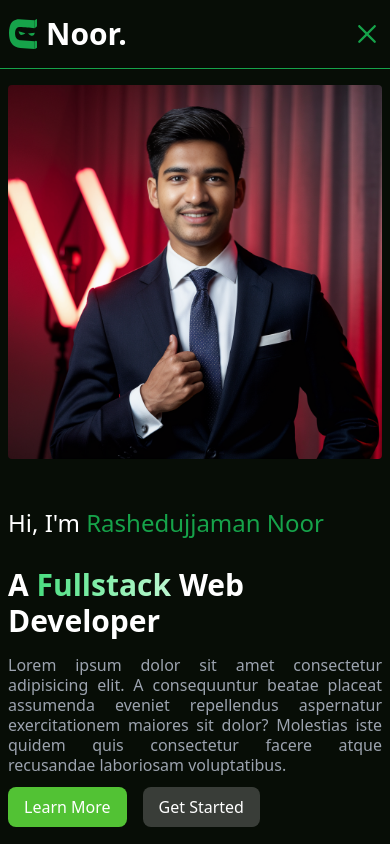
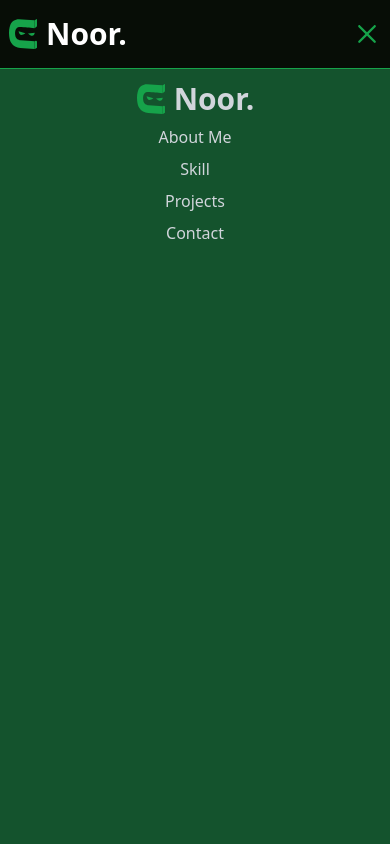
Before and after one commit to RashedujjamanNoor/portfolio, a React (Vite) app: page / in a window 390 px wide. Both pictures are taken after a click on the element 367 px from the left and 34 px from the top of the page. Shown: the top 844 px of the page. Built offline with nearby package versions, Linux system fonts and the light colour scheme.

Commit message:
navbar responsive in phone view and fix footer

```diff
--- a/src/App.css
+++ b/src/App.css
@@ -0,0 +1,10 @@
+::-webkit-scrollbar {
+  width: 15px;
+}
+
+::-webkit-scrollbar-track {
+  background: #d1e5ff;
+}
+
+::-webkit-scrollbar-thumb {
+}
--- a/src/components/About.jsx
+++ b/src/components/About.jsx
@@ -1,6 +1,6 @@
 const About = () => {
   return (
-    <div id="about" className="flex flex-col justify-center items-center mt-8">
+    <div id="about" className="flex flex-col justify-center items-center pt-20">
       <h1 className="font-bold text-2xl mb-3 text-transparent bg-clip-text bg-gradient-to-r from-green-400 via-green-300 to-green-200 md:text-3xl lg:text-4xl 2xl:text-5xl">
         About
       </h1>
--- a/src/components/Contact.jsx
+++ b/src/components/Contact.jsx
@@ -5,7 +5,7 @@ import { MdLocationPin } from "react-icons/md";
 
 const Contact = () => {
   return (
-    <div className="py-5 ">
+    <div id="contact" className="pt-20 ">
       <h1 className="font-bold text-center text-2xl mb-3  md:text-3xl lg:text-4xl 2xl:text-5xl">
         <span className="text-transparent bg-clip-text bg-gradient-to-r from-green-400 via-green-300 to-green-200">
           Contact
@@ -14,7 +14,7 @@ const Contact = () => {
       <hr className="border-green-600" />
 
       <div className="md:flex justify-between  ">
-        <div className=" flex flex-col justify-between items-center  w-full mr-4">
+        <div className=" flex flex-col justify-between items-center w-full mr-4">
           <div className="bg-green-950 flex flex-col justify-center items-center w-full my-4 py-5 px-4 font-medium gap-1 rounded-lg">
             <p className="flex flex-col justify-center items-center text-gray-300">
               <span>
--- a/src/components/Footer.jsx
+++ b/src/components/Footer.jsx
@@ -1,4 +1,3 @@
-import React from "react";
 import { SiCodingninjas } from "react-icons/si";
 import { FaFacebookF } from "react-icons/fa6";
 import { FaLinkedinIn } from "react-icons/fa6";
@@ -6,8 +5,8 @@ import { FaGithub } from "react-icons/fa";
 
 const Footer = () => {
   return (
-    <div>
-      <div>
+    <div className="bg-green-950 p-7 rounded-t-lg mt-8">
+      <div className="flex flex-col  items-center gap-6 sm:grid grid-cols-2 justify-center justify-items-center">
         <div>
           <div className="flex justify-center items-center gap-2">
             <SiCodingninjas className="text-3xl  text-green-600" />
@@ -18,25 +17,56 @@ const Footer = () => {
               className="bg-white/10 p-3 rounded-full hover:text-green-400 hover:scale-105 transition-all duration-300"
               href="https://www.facebook.com/"
             >
-              <FaFacebookF />
+              <FaFacebookF className="text-xl" />
             </a>
             <a
               className="bg-white/10 p-3 rounded-full hover:text-green-400 hover:scale-105 transition-all duration-300"
               href="https://www.linkedin.com/"
             >
-              <FaLinkedinIn />
+              <FaLinkedinIn className="text-xl" />
             </a>
             <a
               className="bg-white/10 p-3 rounded-full hover:text-green-400 hover:scale-105 transition-all duration-300"
               href="#"
             >
-              <FaGithub />
+              <FaGithub className="text-xl" />
             </a>
           </div>
         </div>
-        <div></div>
-        <div></div>
-        <div></div>
+        <div>
+          <h1 className="text-xl text-gray-400 font-medium ">Explore</h1>
+          <div className="flex flex-col gap-2 mt-3 font-medium text-gray-200">
+            <a
+              className="hover:text-green-500 transition-all duration-300"
+              href="#about"
+            >
+              About Me
+            </a>
+            <a
+              className="hover:text-green-500 transition-all duration-300"
+              href="#skills"
+            >
+              Skill
+            </a>
+            <a
+              className="hover:text-green-500 transition-all duration-300"
+              href="#projects"
+            >
+              Projects
+            </a>
+            <a
+              className="hover:text-green-500 transition-all duration-300"
+              href="#contact"
+            >
+              Contact
+            </a>
+          </div>
+        </div>
+      </div>
+      <div className="flex justify-center items-center py-5">
+        <h1 className="text-gray-200 font-medium ">
+          Copyright © All right reserved -| 2024
+        </h1>
       </div>
     </div>
   );
--- a/src/components/MySkills.jsx
+++ b/src/components/MySkills.jsx
@@ -11,7 +11,7 @@ import { FaGithub } from "react-icons/fa";
 
 const MySkills = () => {
   return (
-    <div id="skills" className="py-14">
+    <div id="skills" className="pt-20">
       <h1 className="text-center mb-7 text-2xl font-bold   md:text-3xl lg:text-4xl 2xl:text-5xl">
         <span className="text-transparent bg-clip-text bg-gradient-to-r from-green-400 via-green-300 to-green-200">
           My Skills
--- a/src/components/Navbar.jsx
+++ b/src/components/Navbar.jsx
@@ -17,7 +17,7 @@ const Navbar = () => {
           <a href="#about">About Me</a>
           <a href="#skills">Skill</a>
           <a href="#projects">Projects</a>
-          <a href="#">Contact</a>
+          <a href="#contact">Contact</a>
         </div>
       </div>
       <div className="hidden md:flex justify-center items-center">
@@ -31,6 +31,28 @@ const Navbar = () => {
           <RiMenu3Line className="text-green-600 text-3xl" />
         )}
       </div>
+      <div
+        className={`${
+          menu ? "fixed w-full" : "hidden"
+        } md:hidden overflow-hidden z-30 flex flex-col items-center gap-2 pt-3 px-16 bg-green-900 top-[69px] bottom-0 right-0 transition-all duration-500 text-gray-300 font-medium`}
+      >
+        <div className="flex items-center gap-2">
+          <SiCodingninjas className="text-3xl lg:text-5xl text-green-600" />
+          <p className="text-3xl lg:text-5xl font-bold">Noor.</p>
+        </div>
+        <a onClick={() => setMenu(!menu)} href="#about">
+          About Me
+        </a>
+        <a onClick={() => setMenu(!menu)} href="#skills">
+          Skill
+        </a>
+        <a onClick={() => setMenu(!menu)} href="#projects">
+          Projects
+        </a>
+        <a onClick={() => setMenu(!menu)} href="#contact">
+          Contact
+        </a>
+      </div>
     </div>
   );
 };
--- a/src/components/Projects.jsx
+++ b/src/components/Projects.jsx
@@ -36,7 +36,7 @@ const Projects = () => {
     },
   ];
   return (
-    <div id="projects">
+    <div id="projects" className="pt-20">
       <h1 className="text-center mb-5 text-2xl font-bold   md:text-3xl lg:text-4xl 2xl:text-5xl">
         <span className="text-transparent bg-clip-text bg-gradient-to-r from-green-400 via-green-300 to-green-200 ">
           Projects
--- a/src/index.css
+++ b/src/index.css
@@ -9,3 +9,10 @@
 * {
   @apply scroll-smooth;
 }
+::-webkit-scrollbar {
+  width: 10px;
+}
+
+::-webkit-scrollbar-thumb {
+  @apply bg-green-600 rounded-full;
+}
```
